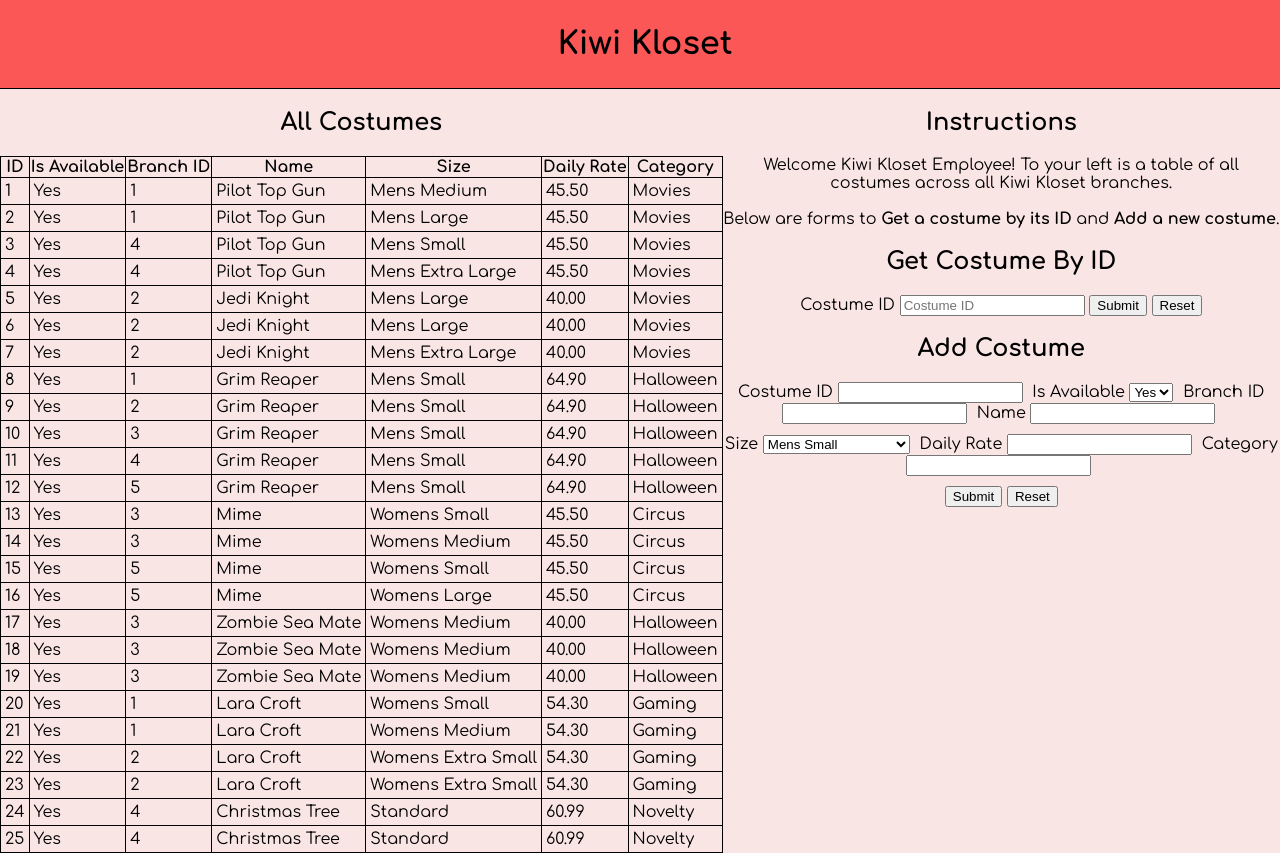
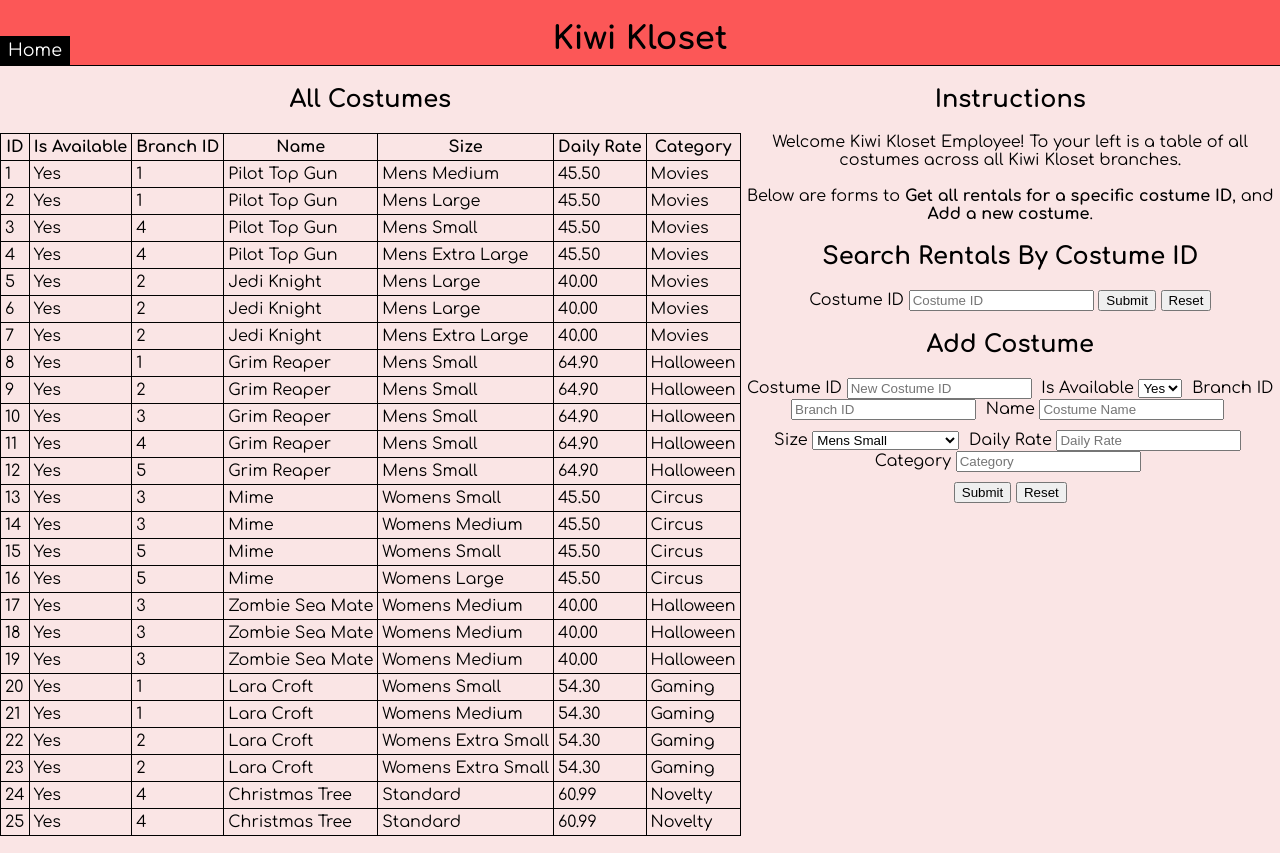
Before and after one commit to xovae/COMPX225, a PHP site: page / in a window 1280 px wide. Run offline with PHP 8.4, Linux system fonts and the light colour scheme; data comes from the database, SQL or seed files in the repository; both versions use the stored data as it was before the commit; data that the repository does not hold is empty; some libraries are stand-ins or nearby versions.

Commit message:
Added nav bar with home button to all pages, moved styles.css to styles/.

```diff
--- a/Deliverable 2/add.php
+++ b/Deliverable 2/add.php
@@ -5,7 +5,7 @@
     <meta name="viewport" content="width=device-width, initial-scale=1.0">
     <title>Kiwi Kloset</title>
 
-    <link rel="stylesheet" href="styles.css">
+    <link rel="stylesheet" href="styles/styles.css">
 
     <link rel="preconnect" href="https://fonts.googleapis.com">
     <link rel="preconnect" href="https://fonts.gstatic.com" crossorigin>
@@ -14,6 +14,10 @@
 <body id="result">
     <div id="header">
         <h1>Kiwi Kloset</h1>
+
+        <ul id="nav_bar">
+            <li class="nav_li"><a href="index.php">Home</a></li>
+        </ul>
     </div>
 
     <?php
--- a/Deliverable 2/db.php
+++ b/Deliverable 2/db.php
@@ -1,8 +1,6 @@
 <?php
-    // $con = mysqli_connect("learn-mysql.cms.waikato.ac.nz",
-    // "jb469", "my301216sql", "jb469");
-
-    $con = mysqli_connect("localhost", "root", "", "jb469");
+    $con = mysqli_connect("learn-mysql.cms.waikato.ac.nz",
+    "jb469", "my301216sql", "jb469");
 
     if ($con == false) {
         die("Error in connecting to the database: " . mysqli_connect_error());
--- a/Deliverable 2/index.php
+++ b/Deliverable 2/index.php
@@ -5,7 +5,7 @@
     <meta name="viewport" content="width=device-width, initial-scale=1.0">
     <title>Kiwi Kloset</title>
 
-    <link rel="stylesheet" href="styles.css">
+    <link rel="stylesheet" href="styles/styles.css">
 
     <link rel="preconnect" href="https://fonts.googleapis.com">
     <link rel="preconnect" href="https://fonts.gstatic.com" crossorigin>
@@ -14,22 +14,16 @@
 <body>
     <div id="header">
         <h1>Kiwi Kloset</h1>
+
+        <ul id="nav_bar">
+            <li class="nav_li"><a id="active" href="#">Home</a></li>
+        </ul>
     </div>
 
     <div id="body">
         <div>
             <!-- Table of all Costumes in the MySQL Database -->
             <h2>All Costumes</h2>
-            <table>
-                <tr>
-                    <th>ID</th>
-                    <th>Is Available</th> <!-- Make it so 0 and 1 are formatted to y/n? -->
-                    <th>Branch ID</th>
-                    <th>Name</th>
-                    <th>Size</th>
-                    <th>Daily Rate</th>
-                    <th>Category</th>
-                </tr>
 
             <?php
                 require_once("db.php");
@@ -37,6 +31,23 @@
                 $query = "SELECT * FROM `costumes`";
                 $result = mysqli_query($con, $query);
 
+                // Handle the query failing
+                if ($result == false)
+                {
+                    echo "<p>Could not connect to the database!</p>";
+                }
+                else
+                {
+                    echo "<table>";
+                    echo "<tr>";
+                    echo "<th>ID</th>";
+                    echo "<th>Is Available</th>";
+                    echo "<th>Branch ID</th>";
+                    echo "<th>Name</th>";
+                    echo "<th>Size</th>";
+                    echo "<th>Daily Rate</th>";
+                    echo "<th>Category</th>";
+                    echo "</tr>";
                     while ($row = mysqli_fetch_assoc($result))
                     {
                             echo "<tr>";
@@ -53,16 +64,17 @@
                             echo "<td>" . $row['daily_rate'] . "</td>";
                             echo "<td>" . $row['category'] . "</td>";
                             echo "</tr>";
-                    };
+                    }
+                    echo "</table>";
+                }
             ?>
-            </table>
         </div>
         <div>
             <h2>Instructions</h2>
-            <p>Welcome Kiwi Kloset Employee! To your left is a table of all costumes across all Kiwi Kloset branches.<br><br>Below are forms to <strong>Get a costume by its ID</strong> and <strong>Add a new costume</strong>.</p>
+            <p>Welcome Kiwi Kloset Employee! To your left is a table of all costumes across all Kiwi Kloset branches.<br><br>Below are forms to <strong>Get all rentals for a specific costume ID</strong>, and <strong>Add a new costume</strong>.</p>
 
-            <!-- Form to query the MySQL DB for any costumes with the given ID -->
-            <h2>Get Costume By ID</h2>
+            <!-- Form to query the MySQL DB for any rentals for the given costume ID -->
+            <h2>Search Rentals By Costume ID</h2>
 
             <form action="rentals.php" method="GET" class="form_centre">
                 <label for="costume_id">Costume ID</label>
@@ -78,7 +90,7 @@
 
                 <div class="form_row">
                     <label for="new_costume_id">Costume ID</label>
-                    <input type="number" name="new_costume_id" id="new_costume_id" required>
+                    <input type="number" name="new_costume_id" id="new_costume_id" placeholder="New Costume ID" min="0" required>
 
                     <label for="is_available">Is Available</label>
                     <select name="is_available" id="is_available" required>
@@ -87,10 +99,10 @@
                     </select>
 
                     <label for="branch_id">Branch ID</label>
-                    <input type="number" name="branch_id" id="branch_id" min="0" required>
+                    <input type="number" name="branch_id" id="branch_id" placeholder="Branch ID" min="0" required>
 
                     <label for="costume_name">Name</label>
-                    <input type="text" name="costume_name" id="costume_name" required>
+                    <input type="text" name="costume_name" id="costume_name" placeholder="Costume Name" required>
                 </div>
 
                 <div class="form_row">
@@ -110,12 +122,10 @@
                     </select>
 
                     <label for="daily_rate">Daily Rate</label>
-                    <input type="number" name="daily_rate" id="daily_rate" step="0.01" min="0" required>
+                    <input type="number" name="daily_rate" id="daily_rate" placeholder="Daily Rate" step="0.01" min="0" required>
 
-                    <!-- Maybe a dropdown? -->
                     <label for="category">Category</label>
-                    <input type="text" name="category" id="category" required>
-
+                    <input type="text" name="category" id="category" placeholder="Category" required>
                 </div>
                 <div class="form_centre">
                     <button type="submit">Submit</button>
--- a/Deliverable 2/rentals.php
+++ b/Deliverable 2/rentals.php
@@ -5,7 +5,7 @@
     <meta name="viewport" content="width=device-width, initial-scale=1.0">
     <title>Kiwi Kloset</title>
 
-    <link rel="stylesheet" href="styles.css">
+    <link rel="stylesheet" href="styles/styles.css">
 
     <link rel="preconnect" href="https://fonts.googleapis.com">
     <link rel="preconnect" href="https://fonts.gstatic.com" crossorigin>
@@ -14,6 +14,10 @@
 <body id="result">
     <div id="header">
         <h1>Kiwi Kloset</h1>
+
+        <ul id="nav_bar">
+            <li class="nav_li"><a href="index.php">Home</a></li>
+        </ul>
     </div>
 
     <?php
--- a/Deliverable 2/styles.css
+++ b/Deliverable 2/styles/styles.css
@@ -4,14 +4,47 @@ html, body {
     font-family: "Comfortaa", sans-serif;
     overflow-x: hidden;
     background-color: rgb(250, 229, 229);
+    display: grid;
+    grid-template-rows: auto auto auto;
 }
 
 #header {
     width: 100%;
-    padding: 5px;
     text-align: center;
     background-color: #fc5757;
     border-bottom: 1px solid black;
+}
+
+#header h1 {
+    margin-bottom: -20px;
+}
+
+#nav_bar {
+    list-style-type: none;
+    margin: 0;
+    padding: 0;
+    font-size: 17.5px;
+}
+
+.nav_li {
+    float: left;
+}
+
+li a {
+    display: block;
+    color: black;
+    text-decoration: none;
+    padding: 5px 8px;
+}
+
+li a:hover:not(#active) {
+    background-color: white;
+    color: black;
+}
+
+#active {
+    background-color: black;
+    color: white;
 }
 
 #body {
@@ -40,9 +73,6 @@ table, th, td {
     margin-top: 10px;
     border: 1px solid black;
     border-collapse: collapse;
-}
-
-td {
     padding: 4px;
 }
 
```
Also changed, not shown: Deliverable 2/kiwi_kloset.sql (deleted, +0 -112 lines). Lines whose indentation alone changed are shown as unchanged.
